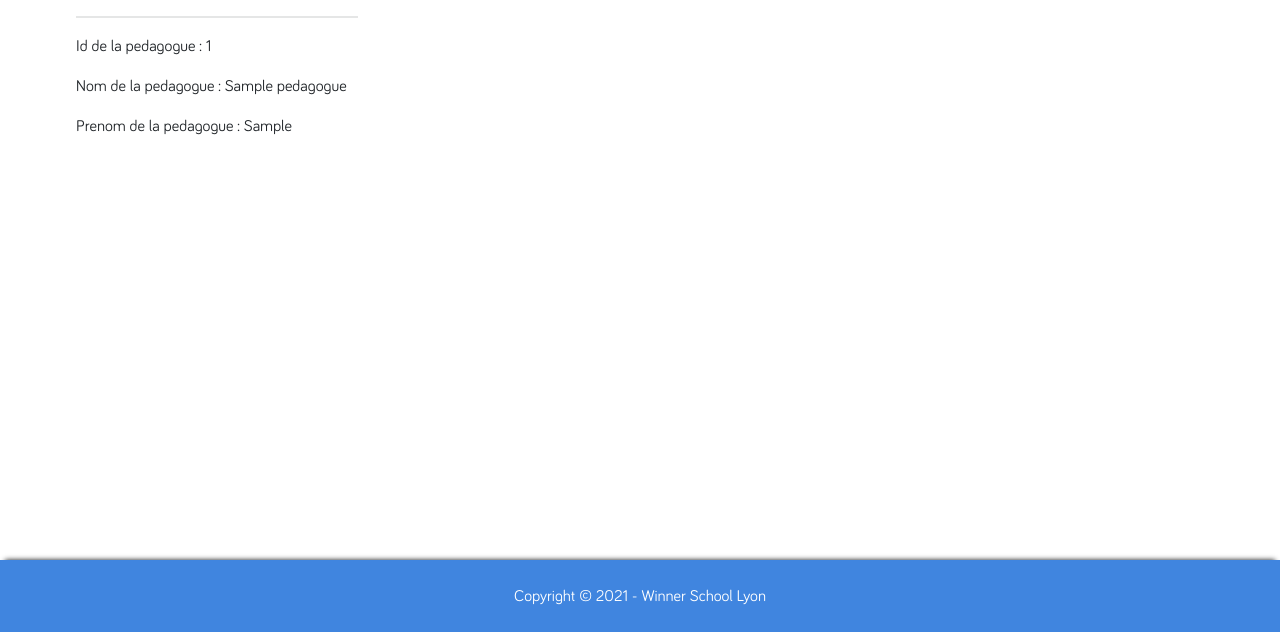
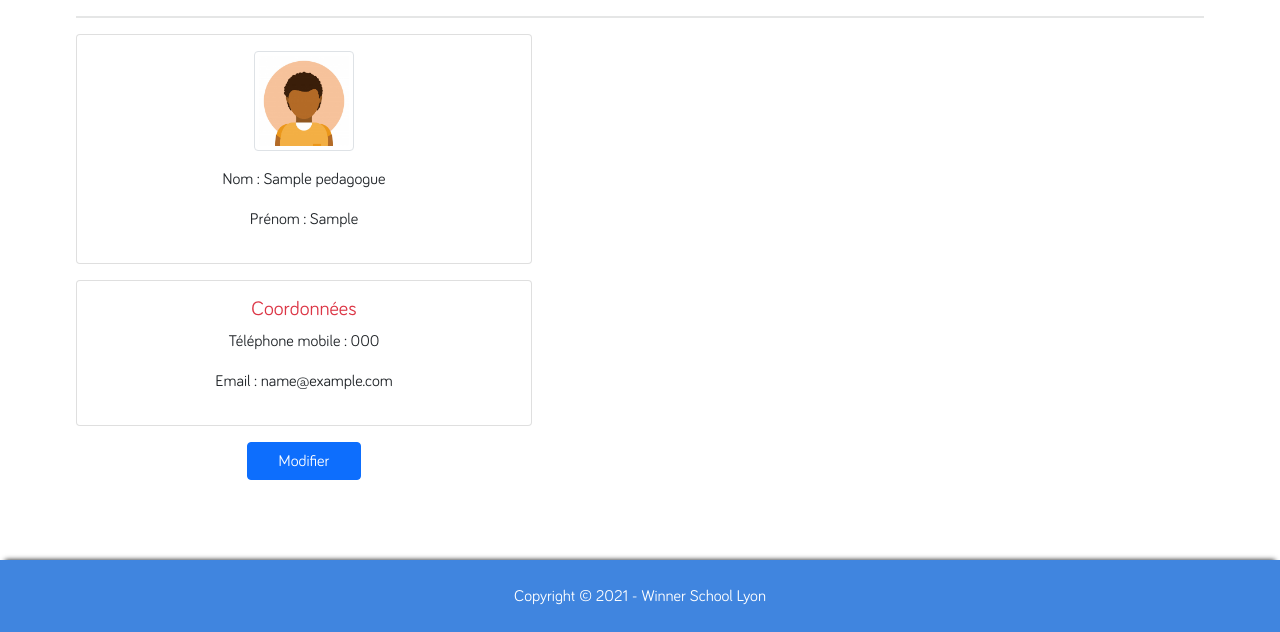
Before and after one commit to Mathar-sudo/winnerschool, a PHP site: template templates/pedagogue/show.php in a window 1280 px wide; the page is wider, and only the part inside the window is pictured. Shown: the part 168-800 px from the top of that part. Run offline with PHP 8.4, Linux system fonts and the light colour scheme; the visitor is signed in with stand-in values (Sample User, id 1); the template is opened without the code that fills it: most values are stand-ins (such as "Sample title", 1, 10 or a date in 2020).

Commit message:
show pedagogue responsable

```diff
--- a/templates/pedagogue/show.php
+++ b/templates/pedagogue/show.php
@@ -12,10 +12,33 @@
                 <li class="breadcrumb-item active" aria-current="page"><?= $pedagogue->get_prenom_pedagogue() . ' ' . $pedagogue->get_nom_pedagogue() ?></li>
             </ol>
         </nav>
-        <hr class="w-25">
-        <p>Id de la pedagogue : <?= $pedagogue->get_id_pedagogue() ?></p>
-        <p>Nom de la pedagogue : <?= $pedagogue->get_nom_pedagogue() ?></p>
-        <p>Prenom de la pedagogue : <?= $pedagogue->get_prenom_pedagogue() ?></p>
+        <hr class="w-35">
+        <div class="row ">
+         <div class="col-5">
+            <div class="card">
+                <div class="card-body text-center">
+                <img src="images/avatar.jpg" alt="..." class="img-thumbnail" width='100' height='100'>
+                <p class="mt-3">Nom : <?= $pedagogue->get_nom_pedagogue() ?></p>
+                <p>Prénom : <?= $pedagogue->get_prenom_pedagogue() ?></p>
+                </div>
+
+            </div>
+            <div class="card mt-3">
+                <div class="card-body text-center">
+                <h5 class="text-danger">Coordonnées</h5>
+                <p>Téléphone mobile : <?= $pedagogue->get_mobile_pedagogue() ?></p>
+                <p>Email : <?= $pedagogue->get_mail_pedagogue() ?></p>
+              </div>
+
+
+
+            </div>
+            <div class="text-center mt-3">
+                <a href="?formulaire_modifier_pedagogue=<?= $pedagogue->get_id_pedagogue();?> "class="btn btn-primary w-25" >Modifier</a>
+            </div>
+         </div>
+        </div>
+
     </div>
 
 <?php } ?>
--- a/templates/responsable/show.php
+++ b/templates/responsable/show.php
@@ -38,6 +38,9 @@
 
 
             </div>
+            <div class="text-center mt-3">
+                <a href="?formulaire_modifier_responsable=<?= $responsable->get_id_responsable();?> "class="btn btn-primary w-25" >Modifier</a>
+            </div>
          </div>
         </div>
 
```
